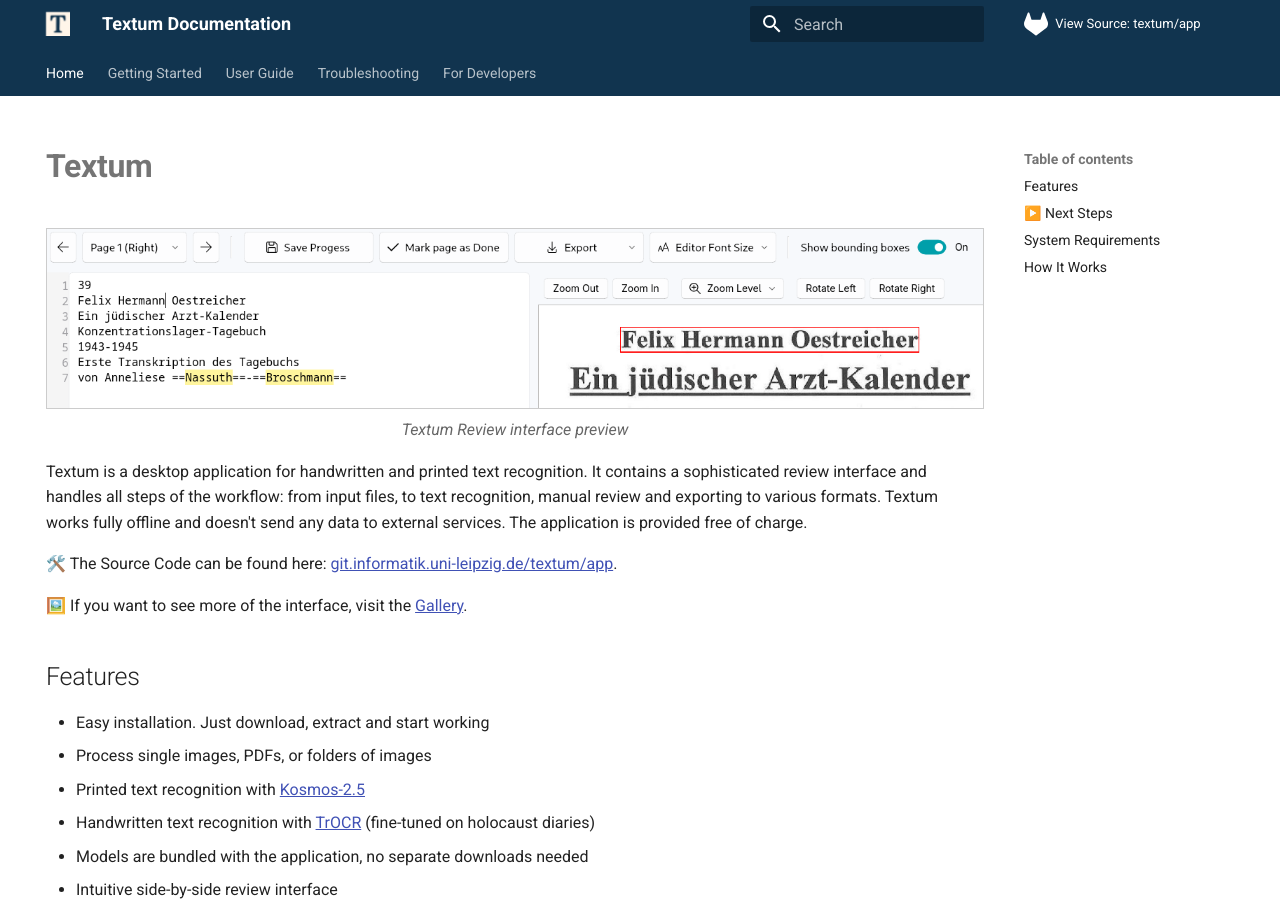
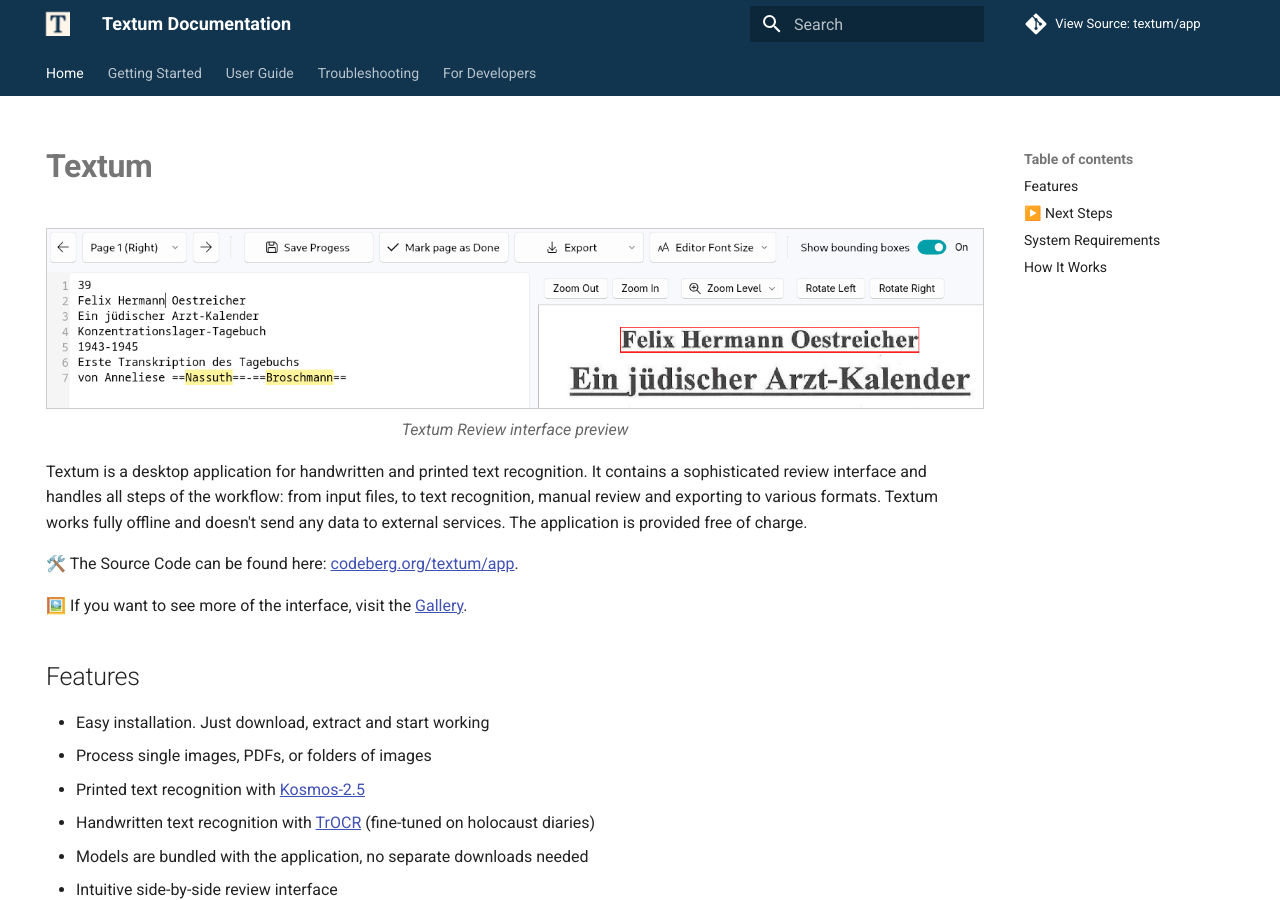
Before and after one commit to textum-ocr/textum-ocr.github.io, an MkDocs documentation site: the page built from docs/index.md, in a window 1280 px wide and 900 px high. Built offline with MkDocs 1.6.1 and Material for MkDocs 9.7.7, drawn with Linux system fonts in a browser that asks for light colours.

Commit message:
move links to codeberg

```diff
--- a/docs/index.md
+++ b/docs/index.md
@@ -12,7 +12,7 @@ hide:
 
 Textum is a desktop application for handwritten and printed text recognition. It contains a sophisticated review interface and handles all steps of the workflow: from input files, to text recognition, manual review and exporting to various formats. Textum works fully offline and doesn't send any data to external services. The application is provided free of charge.
 
-🛠️ The Source Code can be found here: [git.informatik.uni-leipzig.de/textum/app](https://git.informatik.uni-leipzig.de/textum/app).
+🛠️ The Source Code can be found here: [codeberg.org/textum/app](https://codeberg.org/textum/app).
 
 🖼️ If you want to see more of the interface, visit the [Gallery](getting-started/gallery.md).
 
--- a/mkdocs.yml
+++ b/mkdocs.yml
@@ -1,7 +1,7 @@
 site_name: Textum Documentation
 site_description: Documentation for Textum - handwritten and printed text recognition application
-site_url: https://textum-ocr.github.io
-repo_url: https://git.informatik.uni-leipzig.de/textum/app
+site_url: https://textum.codeberg.page/
+repo_url: https://codeberg.org/textum/app
 repo_name: "View Source: textum/app"
 
 extra_css:
@@ -12,7 +12,7 @@ theme:
   favicon: resources/favicon.png
   logo: resources/favicon.png
   icon:
-    repo: fontawesome/brands/gitlab
+    repo: fontawesome/brands/git-alt
   features:
     - navigation.tabs
     - navigation.sections
```
Also changed, not shown: README.md (+1 -1 lines).
